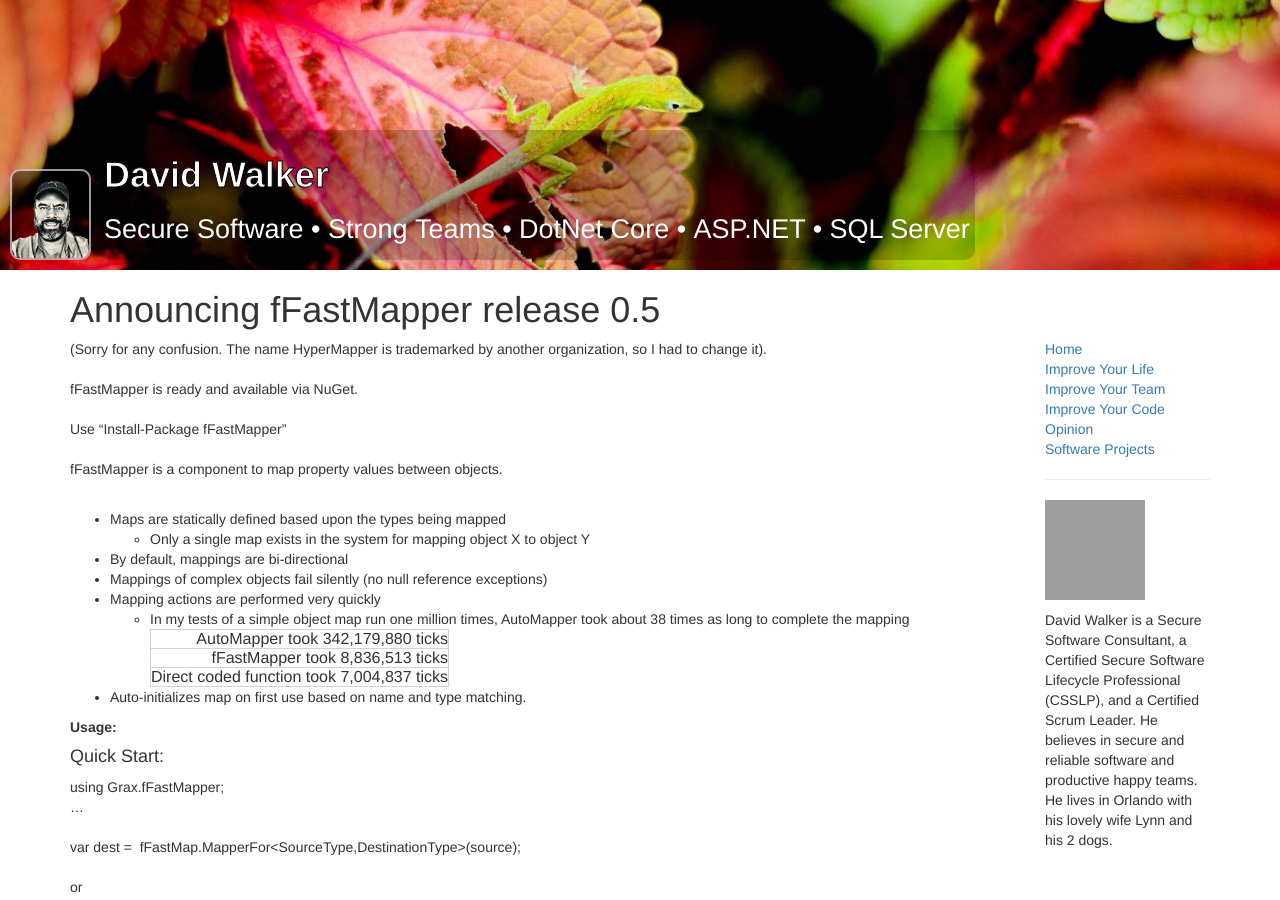
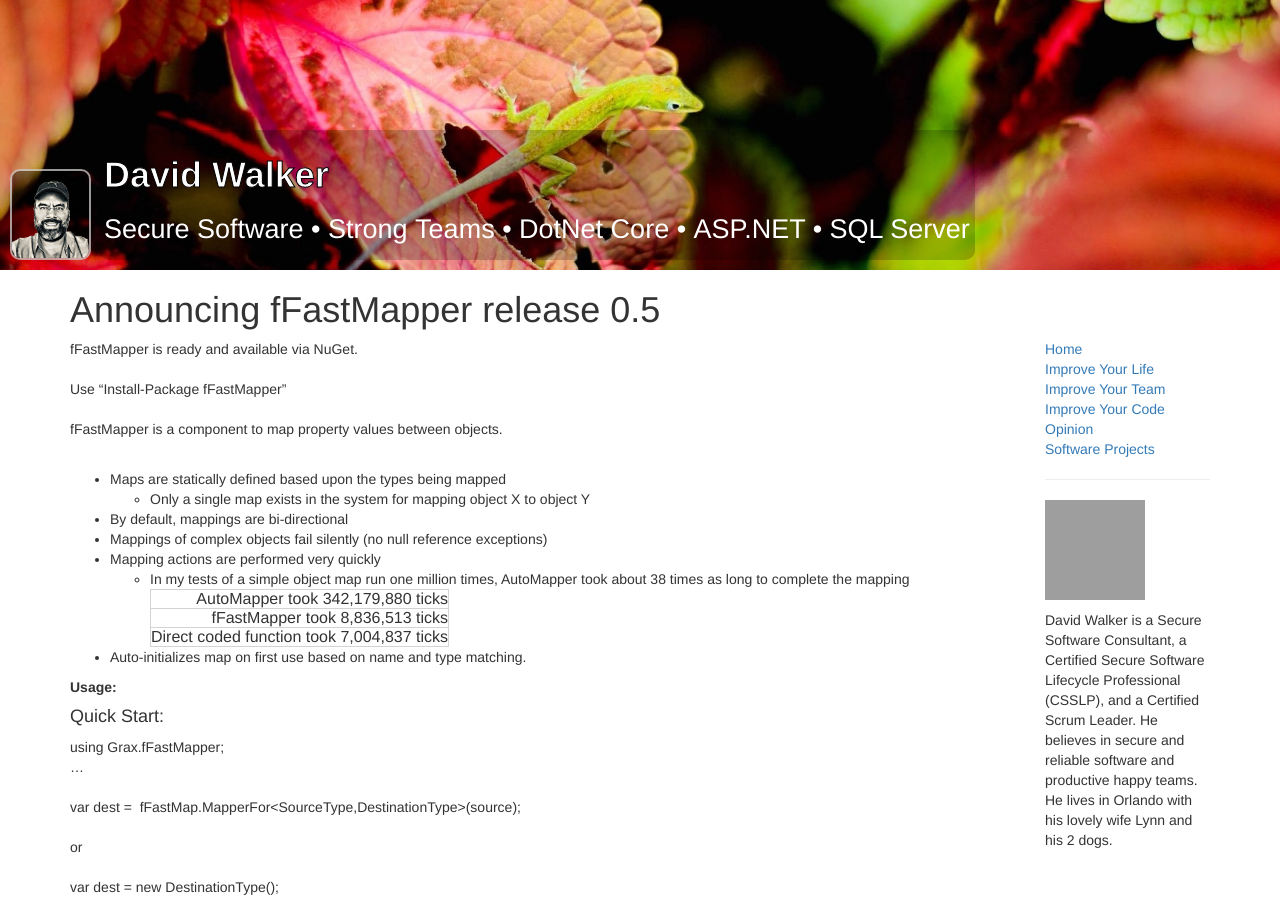
Before and after one commit to Grax32/Grax32.github.io, a Jekyll site: the page built from articles/announcing-hypermapper-release-05.md, in a window 1280 px wide and 900 px high. Built offline with Jekyll 4.4.1, drawn with Linux system fonts in a browser that asks for light colours; grey boxes are pictures that could not be loaded.

Commit message:
articles?

```diff
--- /dev/null
+++ b/_tags/articles.html
@@ -0,0 +1,6 @@
+---
+slug: coding
+title: Articles
+permalink: /articles
+---
+Articles
--- a/articles/announcing-hypermapper-release-05.md
+++ b/articles/announcing-hypermapper-release-05.md
@@ -4,8 +4,7 @@ permalink: /2013/04/announcing-hypermapper-release-05.html
 title: Announcing fFastMapper release 0.5
 tags: [ software ]
 ---
-(Sorry for any confusion. The name HyperMapper is trademarked by another organization, so I had to change it).<br />
-<br />
+
 fFastMapper&nbsp;is ready and available via NuGet. <br />
 <br />
 Use "Install-Package fFastMapper"<br />
```
